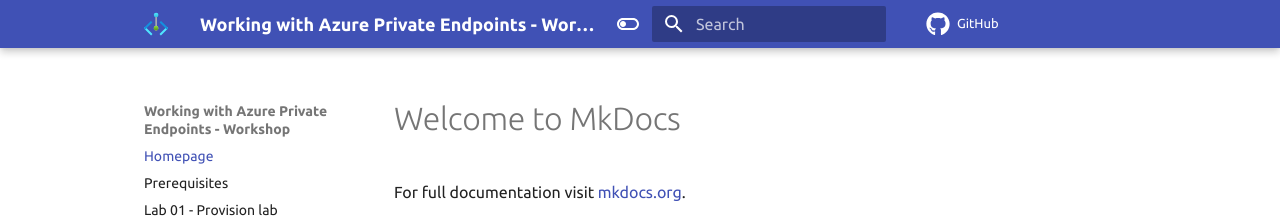
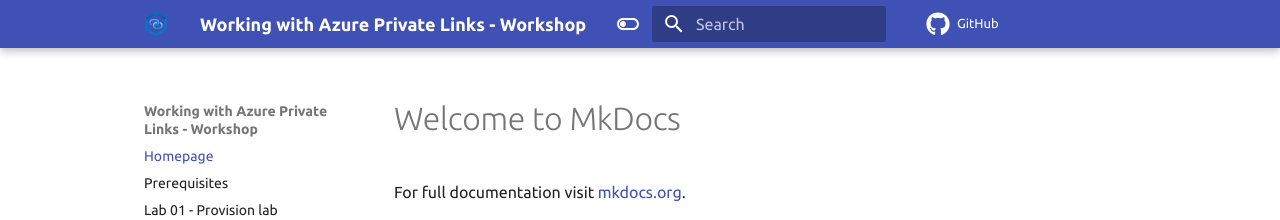
Before and after one commit to Infrastructure-AsCode/azure-private-links-labs, an MkDocs documentation site: the page built from docs/index.md, in a window 1280 px wide. Shown: the top 220 px of the page. Built offline with MkDocs 1.6.1 and Material for MkDocs 9.7.7, drawn with Linux system fonts in a browser that asks for light colours; comment, search, counter and statistics services are not loaded.

Commit message:
Change WS name and icon

```diff
--- a/mkdocs.yml
+++ b/mkdocs.yml
@@ -1,5 +1,5 @@
-site_name: Working with Azure Private Endpoints - Workshop
-site_description: Working with Azure Private Endpoints - Workshop
+site_name: Working with Azure Private Links - Workshop
+site_description: Working with Azure Private Links - Workshop
 site_author: Infrastructure as Code Oslo
 
 nav:
@@ -34,8 +34,8 @@ theme:
     - content.tabs.link
   icon:
     repo: fontawesome/brands/github
-  logo: assets/images/02579-icon-service-Private-Endpoints.svg
-  favicon: assets/images/02579-icon-service-Private-Endpoints.svg
+  logo: assets/images/02209-icon-service-Private-Link-Services.svg
+  favicon: assets/images/02209-icon-service-Private-Link-Services.svg
 
 markdown_extensions:
   - pymdownx.emoji:
```
Also changed, not shown: docs/assets/images/02209-icon-service-Private-Link-Services.svg (added).
